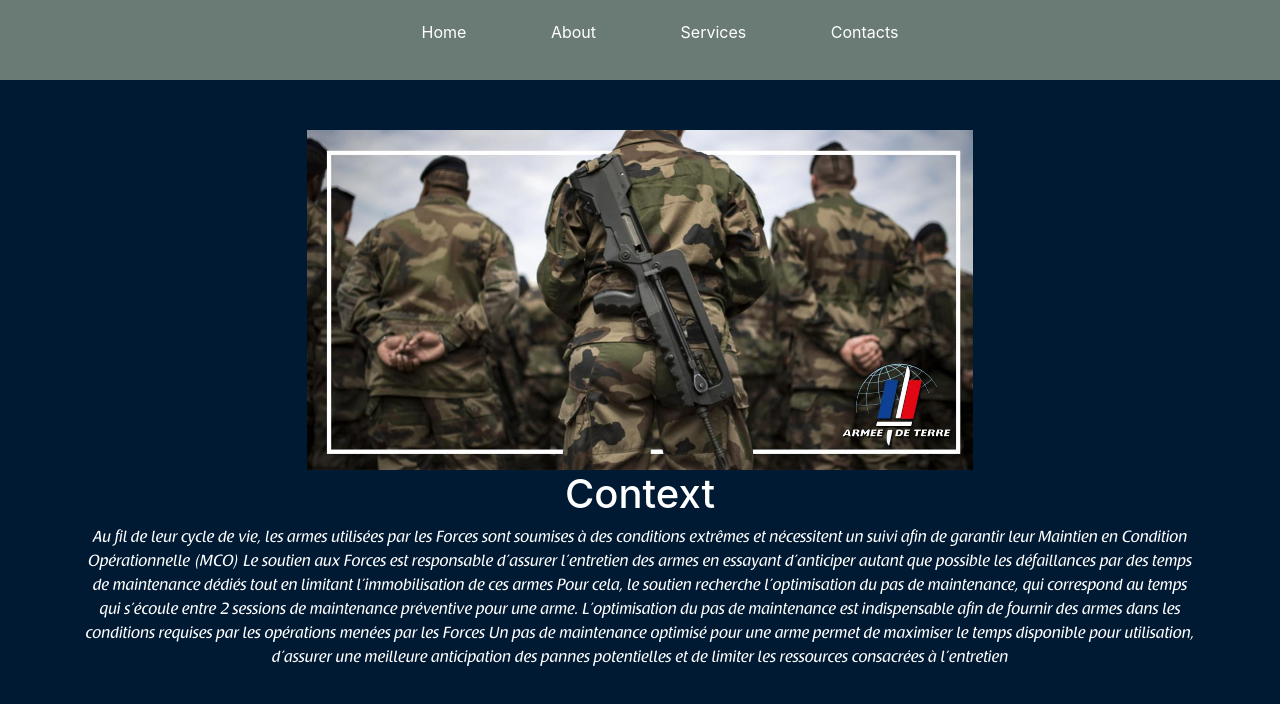
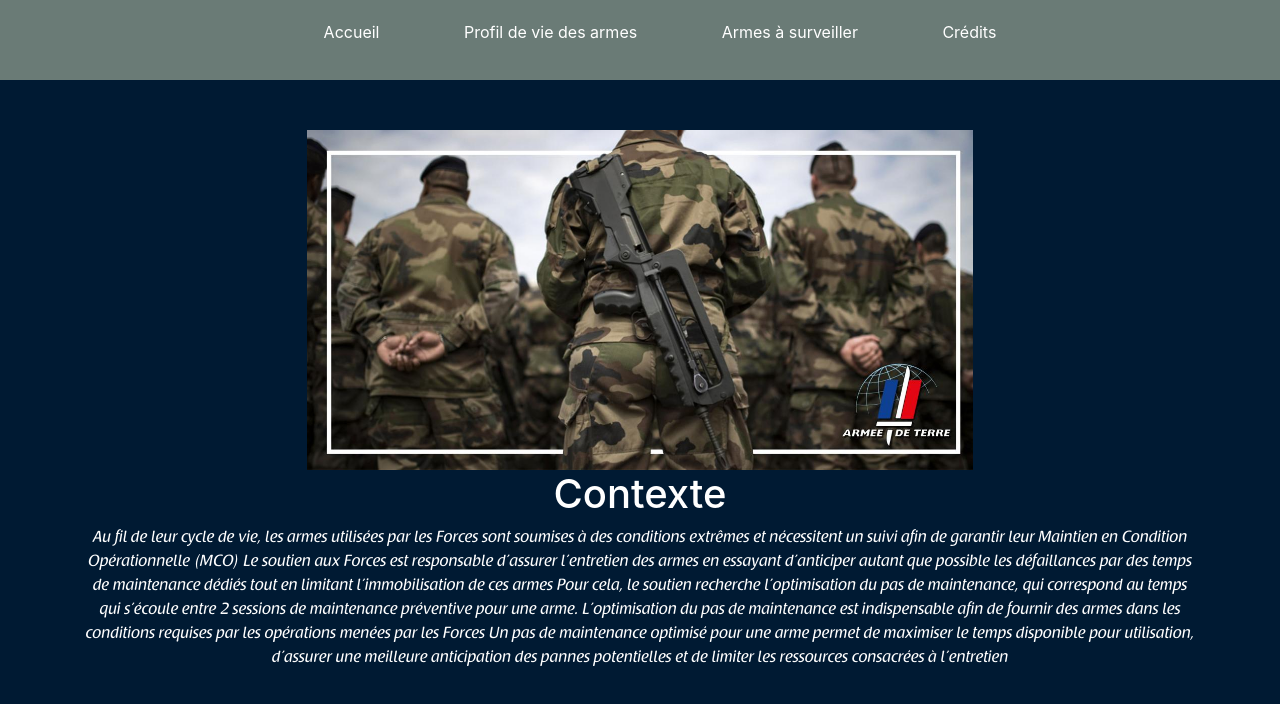
Before and after one commit to Romain-Vincent/FelinStat-Front, a website: page src/accueil.html in a window 1280 px wide. Drawn offline with nearby package versions, Linux system fonts and the light colour scheme; files whose address does not match are found by name.

Commit message:
Rebuild acceuil.html

```diff
--- a/src/accueil.html
+++ b/src/accueil.html
@@ -12,10 +12,10 @@
   <body>
     <nav>
       <ul>
-        <li><a href="#">Home</a></li>
-        <li><a href="#">About</a></li>
-        <li><a href="#">Services</a></li>
-        <li><a href="#">Contacts</a></li>
+        <li><a href="accueil.html">Accueil</a></li>
+        <li><a href="profil.html">Profil de vie des armes</a></li>
+        <li><a href="display.html">Armes à surveiller</a></li>
+        <li><a href="credits.html">Crédits</a></li>
       </ul>
     </nav>
 
@@ -27,7 +27,7 @@
       </div>
       <div class="row">
         <div class="col-sm-12">
-          <h1>Context</h1>
+          <h1>Contexte</h1>
           <p>Au fil de leur cycle de vie, les armes utilisées par les Forces sont soumises à des conditions extrêmes et nécessitent un suivi afin de garantir leur Maintien en Condition Opérationnelle (MCO)
             Le soutien aux Forces est responsable d’assurer l’entretien des armes en essayant d’anticiper autant que possible les défaillances par des temps de maintenance dédiés tout en limitant l’immobilisation de ces armes
             Pour cela, le soutien recherche l’optimisation du pas de maintenance, qui correspond au temps qui s’écoule entre 2 sessions de maintenance préventive pour une arme.  L’optimisation du pas de maintenance est indispensable afin de fournir des armes dans les conditions requises par les opérations menées par les Forces
```
